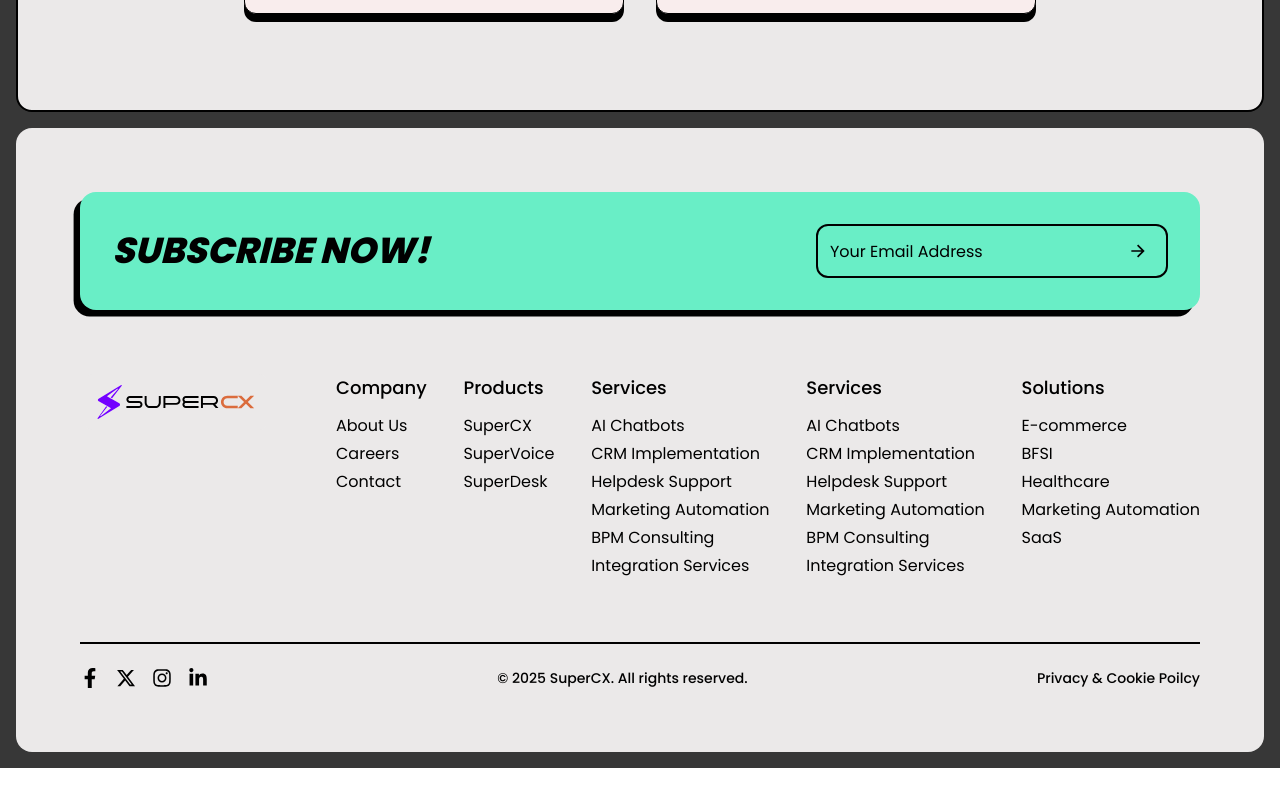
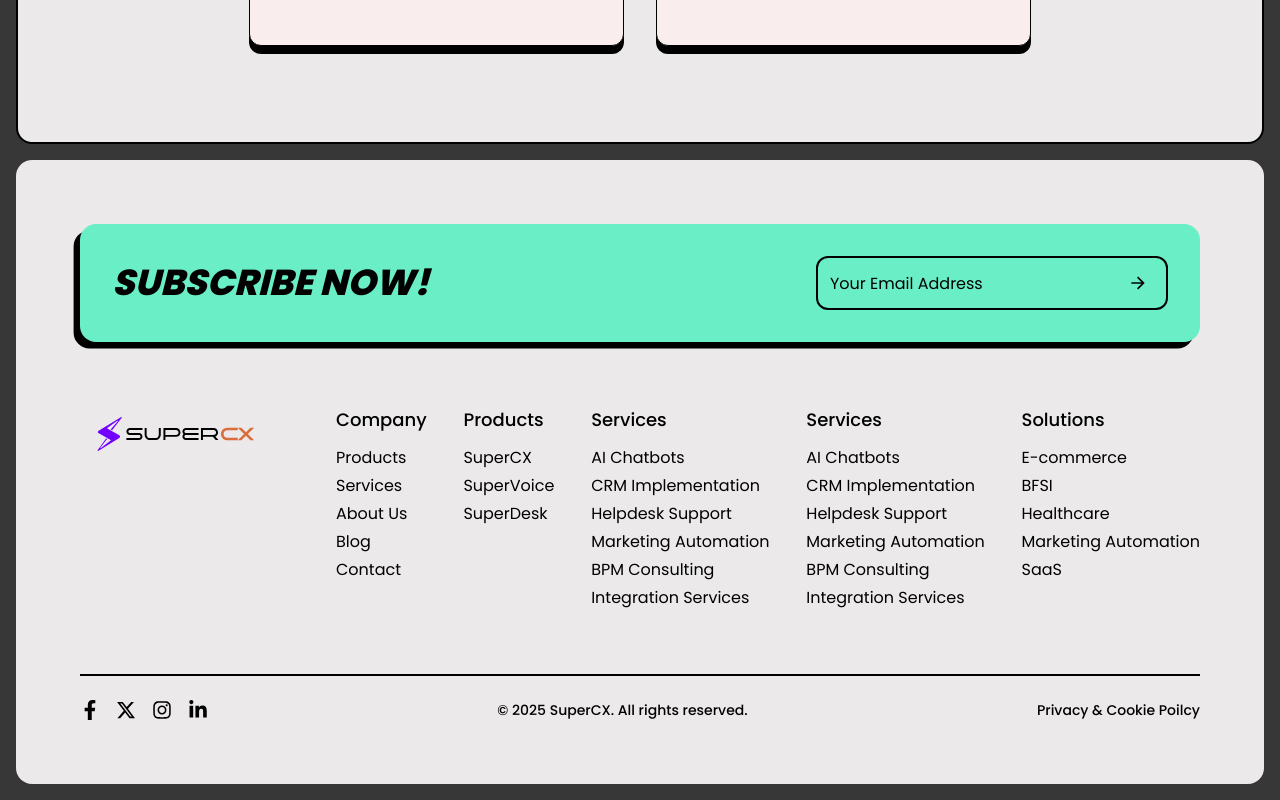
Before and after one commit to Supercx-code/supercxwebpage, a Next.js app: page /services in a window 1280 px wide. Shown: the part 1870-2670 px from the top of the page. Before the commit the page ends 2638 px from the top, so only its background shows below. Built offline with nearby package versions, Linux system fonts and the light colour scheme.

Commit message:
Fixed Footer,blog and service hover effect and also changed the title and discription

```diff
--- a/layout/Footer.tsx
+++ b/layout/Footer.tsx
@@ -1,3 +1,5 @@
+"use client";
+
 import React from 'react'
 import { RiArrowRightLine } from 'react-icons/ri';
 import { FaFacebookF, FaInstagram, FaLinkedinIn } from 'react-icons/fa';
@@ -10,9 +12,12 @@ const Footer = () => {
         {
             heading: "Company",
             links: [
-                { title: "About Us", link: "#", },
-                { title: "Careers", link: "#" },
-                { title: "Contact", link: "#" },
+                { title: "Products", link: "/about", },
+                { title: "Services", link: "/services", },
+                { title: "About Us", link: "/about", },
+                { title: "Blog", link: "/blog", },
+                // { title: "Careers", link: "#" },
+                { title: "Contact", link: "/contact" },
             ]
         },
         {
@@ -26,12 +31,12 @@ const Footer = () => {
         {
             heading: "Services",
             links: [
-                { title: "AI Chatbots", link: "#", },
-                { title: "CRM Implementation", link: "#" },
-                { title: "Helpdesk Support", link: "#" },
-                { title: "Marketing Automation", link: "#" },
-                { title: "BPM Consulting", link: "#" },
-                { title: "Integration Services", link: "#" },
+                { title: "AI Chatbots", link: "/services/ai-chatbots"},
+                { title: "CRM Implementation", link: "/services/crm-implementation" },
+                { title: "Helpdesk Support", link: "/services/helpdesk-support" },
+                { title: "Marketing Automation", link: "/services/marketing-automation" },
+                { title: "BPM Consulting", link: "/services/bpm-consulting" },
+                { title: "Integration Services", link: "/services/integration-services" },
             ]
         },
         {
--- a/src/app/blog/page.tsx
+++ b/src/app/blog/page.tsx
@@ -230,7 +230,7 @@ const BlogsContainer = () => {
           <motion.div
             key={blog.id}
             className="bg-[#F9EDED] border-2 border-black rounded-xl overflow-hidden flex flex-col justify-between text-center transition-shadow duration-300
-                      shadow-[0_8px_0_#000] hover:shadow-[0_10px_20px_#000] min-h-[460px]"
+                      shadow-[0_8px_0_#000]  min-h-[460px]"
             style={{ width: "381.33px" }}
             initial={{ opacity: 0, y: 30 }}
             whileInView={{ opacity: 1, y: 0 }}
@@ -238,7 +238,7 @@ const BlogsContainer = () => {
           >
 
 
-            <motion.div whileHover={{ scale: 1.05 }} transition={{ duration: 0.3 }}>
+            <motion.div  transition={{ duration: 0.3 }}>
               <div className="w-full flex items-center justify-center bg-[#F9EDED] px-4 pt-4">
                 <img
                   src={blog.image}
--- a/src/app/layout.tsx
+++ b/src/app/layout.tsx
@@ -13,7 +13,7 @@ const geistMono = Geist_Mono({
 });
 
 export const metadata: Metadata = {
-  title: "Create Next App",
+  title: "SuperCX",
   description: "Generated by create next app",
 };
 
--- a/src/app/services/page.tsx
+++ b/src/app/services/page.tsx
@@ -55,8 +55,8 @@ const Services = () => {
           {services.map((service, index) => (
           <div
             key={index}
-            className="bg-[#F9EDED] border border-black rounded-xl p-8 flex flex-col justify-between items-center text-center min-h-[400px] w-[380px]
-            shadow-[0_8px_0_#000] hover:shadow-[0_10px_20px_#000] transition-shadow duration-300"
+            className="bg-[#F9EDED] border border-black rounded-xl p-8 flex flex-col justify-between items-center text-center min-h-[400px] w-[375px]
+            shadow-[0_8px_0_#000] transition-shadow duration-300"
           >
 
               {/* icon */}
```
